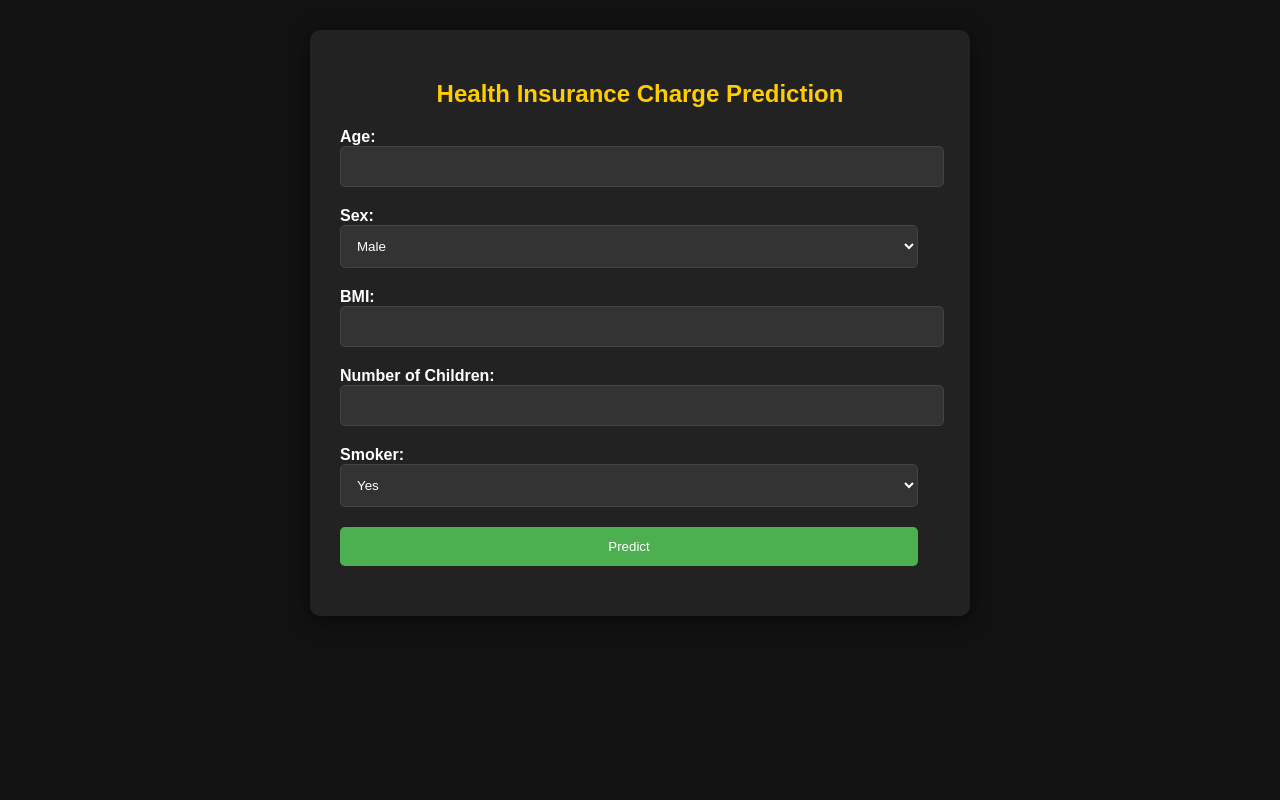
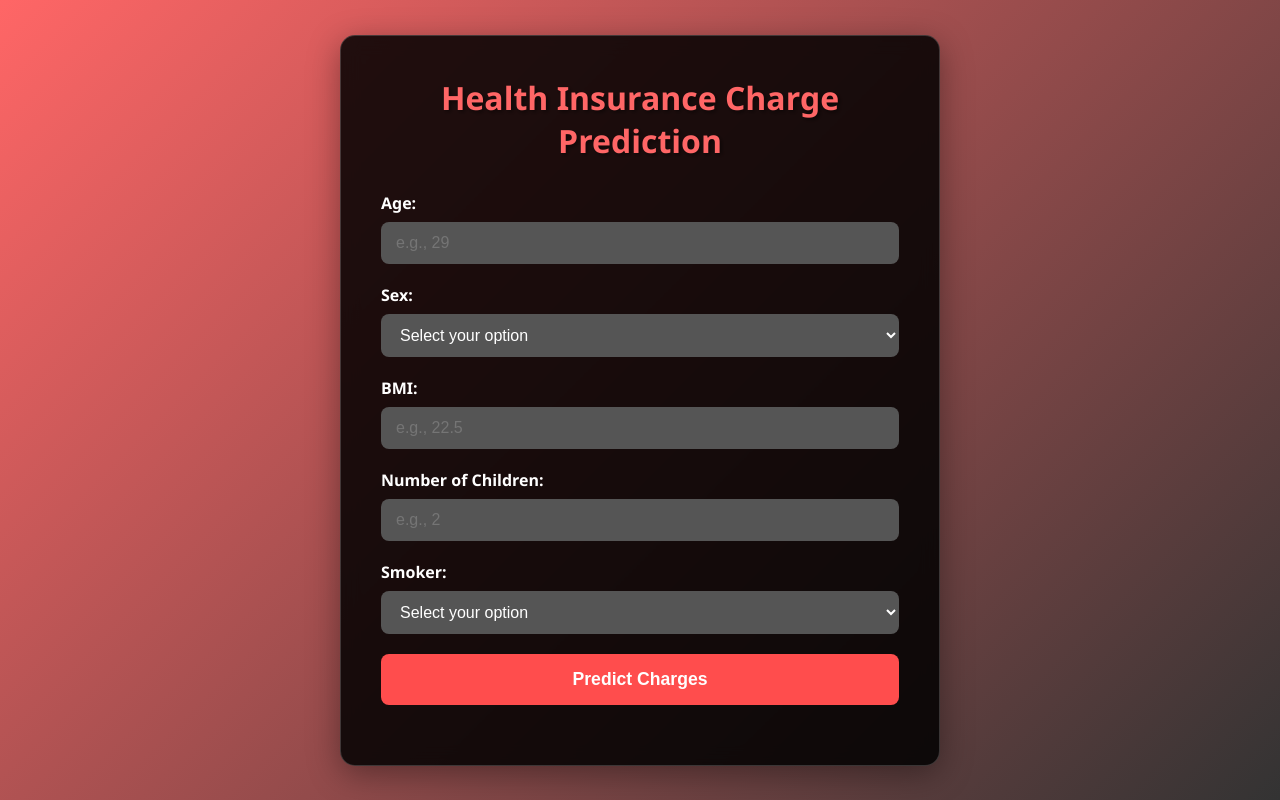
Before and after one commit to snsupratim/health-insurance-prediction, a Flask app: page / in a window 1280 px wide. Run offline with Flask 3, Linux system fonts and the light colour scheme; parts of the project's set-up code (start-up, migrations or seed data) failed here and were passed over.

Commit message:
html changes

```diff
--- a/templates/insurance.html
+++ b/templates/insurance.html
@@ -6,90 +6,143 @@
     <meta name="viewport" content="width=device-width, initial-scale=1.0">
     <title>Health Insurance Charge Prediction</title>
     <style>
-        body {
-            font-family: Arial, sans-serif;
+        /* Reset some default styles */
+        * {
+            box-sizing: border-box;
             margin: 0;
-            display: flex;
-            background-color: #121212;
-            color: #fff;
+            padding: 0;
         }
 
-        .content {
-            flex-grow: 1;
-            padding: 30px;
+        /* Body Styling */
+        body {
+            font-family: 'Segoe UI', Tahoma, Geneva, Verdana, sans-serif;
+            background: linear-gradient(135deg, #ff6666 0%, #333333 100%);
+            color: #fff;
+            display: flex;
+            align-items: center;
+            justify-content: center;
+            min-height: 100vh;
+            padding: 20px;
         }
 
-        .form-container {
+        /* Container Styling */
+        .container {
+            background-color: rgba(0, 0, 0, 0.85);
+            padding: 40px;
+            border-radius: 15px;
+            box-shadow: 0 8px 32px 0 rgba(0, 0, 0, 0.37);
             max-width: 600px;
-            margin: auto;
-            padding: 30px;
-            border-radius: 10px;
-            background-color: #222;
-            box-shadow: 0 4px 20px rgba(0, 0, 0, 0.5);
+            width: 100%;
+            backdrop-filter: blur(8.5px);
+            -webkit-backdrop-filter: blur(8.5px);
+            border: 1px solid rgba(255, 255, 255, 0.18);
         }
 
-        .form-container h2 {
+        /* Header Styling */
+        .container h2 {
             text-align: center;
-            color: #ffcc00;
+            margin-bottom: 30px;
+            font-size: 2em;
+            color: #ff6666;
+            text-shadow: 2px 2px 4px rgba(0, 0, 0, 0.5);
         }
 
-        .form-container label {
-            font-weight: bold;
+        /* Form Group Styling */
+        .form-group {
+            margin-bottom: 20px;
         }
 
-        .form-container input,
-        .form-container select {
-            width: calc(100% - 22px);
-            padding: 12px;
-            margin-bottom: 20px;
-            border-radius: 5px;
-            border: 1px solid #444;
-            background-color: #333;
-            color: #fff;
+        .form-group label {
+            display: block;
+            margin-bottom: 8px;
+            font-weight: 600;
+            font-size: 1rem;
         }
 
-        .form-container input[type="submit"] {
-            background-color: #4CAF50;
-            color: white;
+        .form-group input[type="number"],
+        .form-group select {
+            width: 100%;
+            padding: 12px 15px;
+            border-radius: 8px;
             border: none;
-            cursor: pointer;
+            background-color: #555;
+            color: #fff;
+            font-size: 1rem;
+            transition: background-color 0.3s ease;
         }
 
-        .form-container input[type="submit"]:hover {
-            background-color: #45a049;
+        .form-group input[type="number"]:focus,
+        .form-group select:focus {
+            background-color: #666;
+            outline: none;
         }
 
-        .result {
-            font-size: 1.5em;
-            color: #4CAF50;
-            text-align: center;
-            margin-top: 20px;
+        /* Submit Button Styling */
+        .form-group input[type="submit"] {
+            width: 100%;
+            padding: 15px;
+            border: none;
+            border-radius: 8px;
+            background-color: #ff4d4d;
+            color: #fff;
+            font-size: 1.1rem;
+            font-weight: bold;
+            cursor: pointer;
+            transition: background-color 0.3s ease, transform 0.2s ease;
         }
 
-        @media only screen and (max-width: 768px) {
-            .form-container {
-                padding: 20px;
-                max-width: 90%;
+        .form-group input[type="submit"]:hover {
+            background-color: #e60000;
+            transform: translateY(-2px);
+        }
+
+        /* Result Display Styling */
+        .result {
+            margin-top: 25px;
+            padding: 15px;
+            background-color: #444;
+            border-radius: 8px;
+            text-align: center;
+            font-size: 1.2rem;
+            color: #ff6666;
+            box-shadow: 0 4px 10px rgba(0, 0, 0, 0.3);
+        }
+
+        /* Responsive Design */
+        @media (max-width: 600px) {
+            .container {
+                padding: 30px 20px;
+            }
+
+            .container h2 {
+                font-size: 1.8em;
+            }
+
+            .form-group input[type="submit"] {
+                font-size: 1rem;
+            }
+
+            .result {
+                font-size: 1.1rem;
             }
         }
 
-        @media only screen and (max-width: 480px) {
-            body {
-                flex-direction: column;
+        @media (max-width: 400px) {
+            .container {
+                padding: 20px 15px;
             }
 
-            .content {
-                padding: 15px;
+            .container h2 {
+                font-size: 1.5em;
             }
 
-            .form-container {
-                padding: 15px;
-                max-width: 100%;
+            .form-group input[type="submit"] {
+                padding: 12px;
+                font-size: 0.95rem;
             }
 
-            .form-container input,
-            .form-container select {
-                width: 100%;
+            .result {
+                font-size: 1rem;
             }
         }
     </style>
@@ -97,38 +150,51 @@
 
 <body>
 
-    <div class="content">
-        <div id="insurance_prediction" class="form-container">
-            <h2>Health Insurance Charge Prediction</h2>
-            <form action="/predict_charges" method="post">
+    <div class="container">
+        <h2>Health Insurance Charge Prediction</h2>
+        <form action="/predict_charges" method="post">
+            <div class="form-group">
                 <label for="age">Age:</label>
-                <input type="number" name="age" required>
+                <input type="number" name="age" id="age" required min="0" placeholder="e.g., 29">
+            </div>
 
+            <div class="form-group">
                 <label for="sex">Sex:</label>
-                <select name="sex" required>
+                <select name="sex" id="sex" required>
+                    <option value="" disabled selected>Select your option</option>
                     <option value="male">Male</option>
                     <option value="female">Female</option>
                 </select>
+            </div>
 
+            <div class="form-group">
                 <label for="bmi">BMI:</label>
-                <input type="number" step="0.01" name="bmi" required>
+                <input type="number" step="0.01" name="bmi" id="bmi" required min="10" max="60"
+                    placeholder="e.g., 22.5">
+            </div>
 
+            <div class="form-group">
                 <label for="children">Number of Children:</label>
-                <input type="number" name="children" required>
+                <input type="number" name="children" id="children" required min="0" max="10" placeholder="e.g., 2">
+            </div>
 
+            <div class="form-group">
                 <label for="smoker">Smoker:</label>
-                <select name="smoker" required>
+                <select name="smoker" id="smoker" required>
+                    <option value="" disabled selected>Select your option</option>
                     <option value="yes">Yes</option>
                     <option value="no">No</option>
                 </select>
+            </div>
 
-                <input type="submit" value="Predict">
-            </form>
+            <div class="form-group">
+                <input type="submit" value="Predict Charges">
+            </div>
+        </form>
 
-            {% if prediction_text %}
-            <div class="result">{{ prediction_text }}</div>
-            {% endif %}
-        </div>
+        {% if prediction_text %}
+        <div class="result">{{ prediction_text }}</div>
+        {% endif %}
     </div>
 
 </body>
```
Also changed, not shown: 1 other file.
